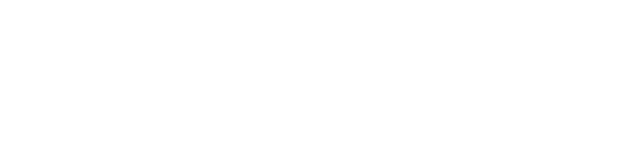
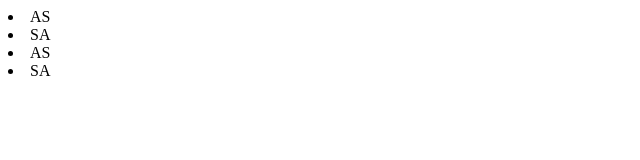
Before and after one commit to yusufesatt/taki-tasarim-web-proje, a plain HTML site: page index.html in a window 1280 px wide. Shown: the whole page, without its empty margins (0-640 px from the left). Drawn offline with Linux system fonts and the light colour scheme.

Commit message:
added li's

```diff
--- a/index.html
+++ b/index.html
@@ -7,6 +7,11 @@
     <title>Document</title>
 </head>
 <body>
-
+    <div>
+        <li>AS</li>
+        <li>SA</li>
+        <li>AS</li>
+        <li>SA</li>
+    </div>
 </body>
 </html>
```
